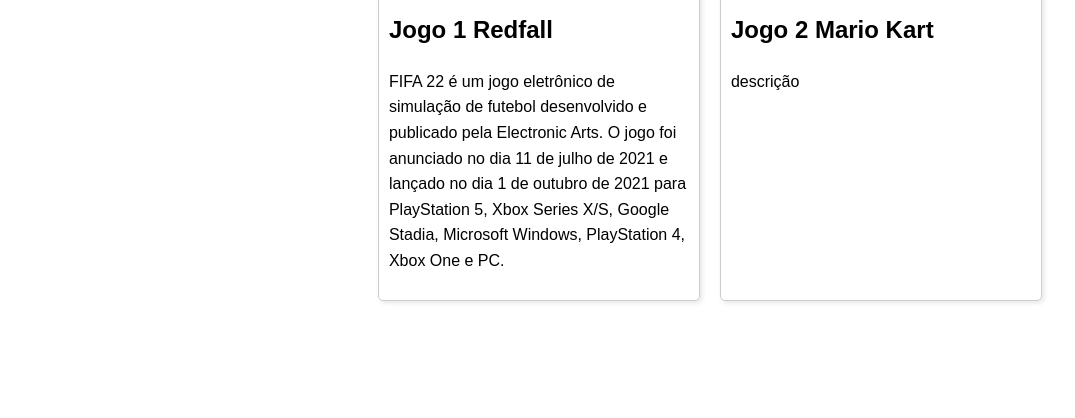
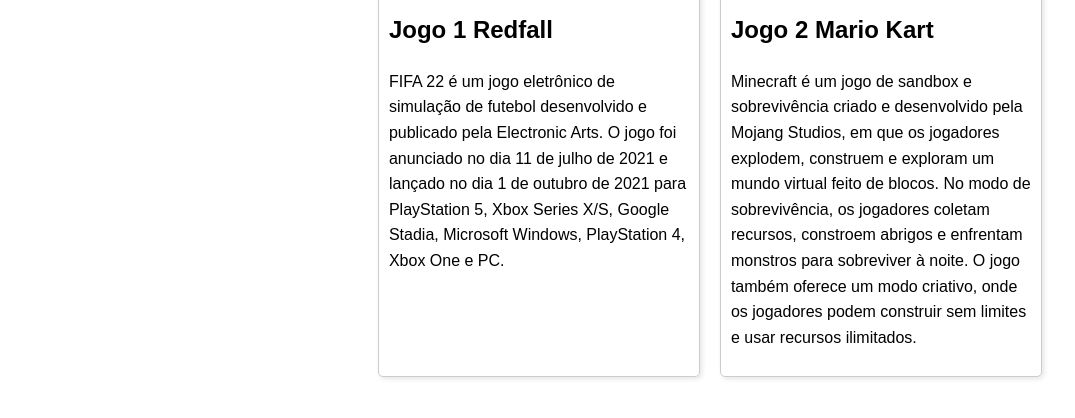
Before and after one commit to lauroneto8/meu-projeto, a plain HTML site: page index.html in a window 1280 px wide. Shown: the part 86-504 px from the top of the page, without its empty margins (99-1174 px from the left). Drawn offline with Linux system fonts and the light colour scheme.

Commit message:
index.html

```diff
--- a/index.html
+++ b/index.html
@@ -17,9 +17,13 @@
                   PlayStation 5, Xbox Series X/S, Google Stadia, Microsoft Windows, PlayStation 4, Xbox One e PC.</p>
         </div>
         <div class="game">
-            <img src="img/mario_kart.png" alt="Jogo 2">
+            <img src="imagens/Minecraft_capa.png" alt="Jogo 2">
             <h2>Jogo 2 Mario Kart</h2>
-            <p>descrição</p>
+            <p>Minecraft é um jogo de sandbox e sobrevivência criado e desenvolvido pela Mojang Studios, em que os
+                 jogadores explodem, construem e exploram um mundo virtual feito de blocos. No modo de sobrevivência,
+                  os jogadores coletam recursos, constroem abrigos e enfrentam monstros para sobreviver à noite.
+                   O jogo também oferece um modo criativo, onde os jogadores podem construir sem limites e usar
+                    recursos ilimitados. </p>
         </div>
         <!-- Adicione mais divs de jogo conforme necessário -->
     </div>
```
